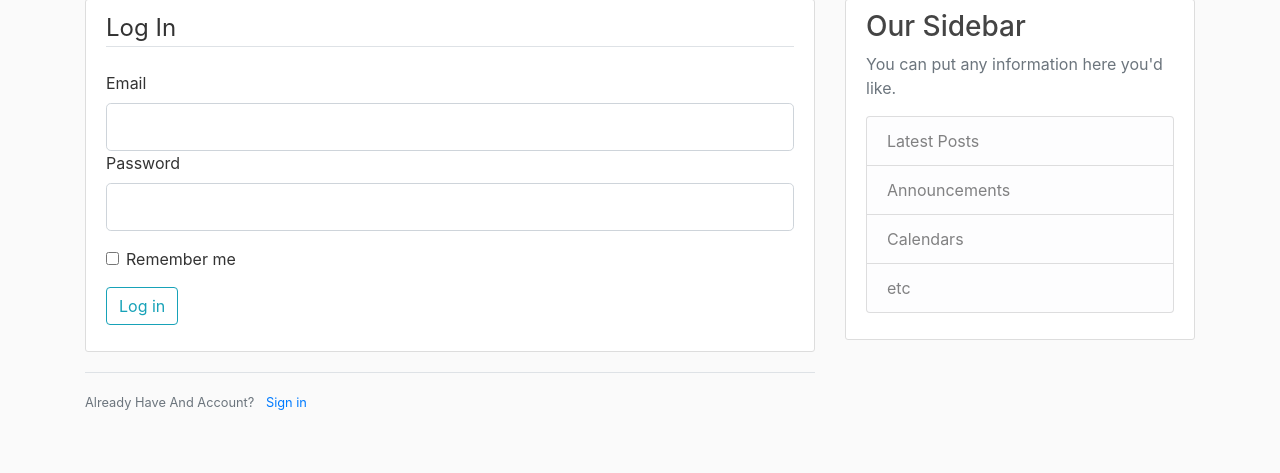
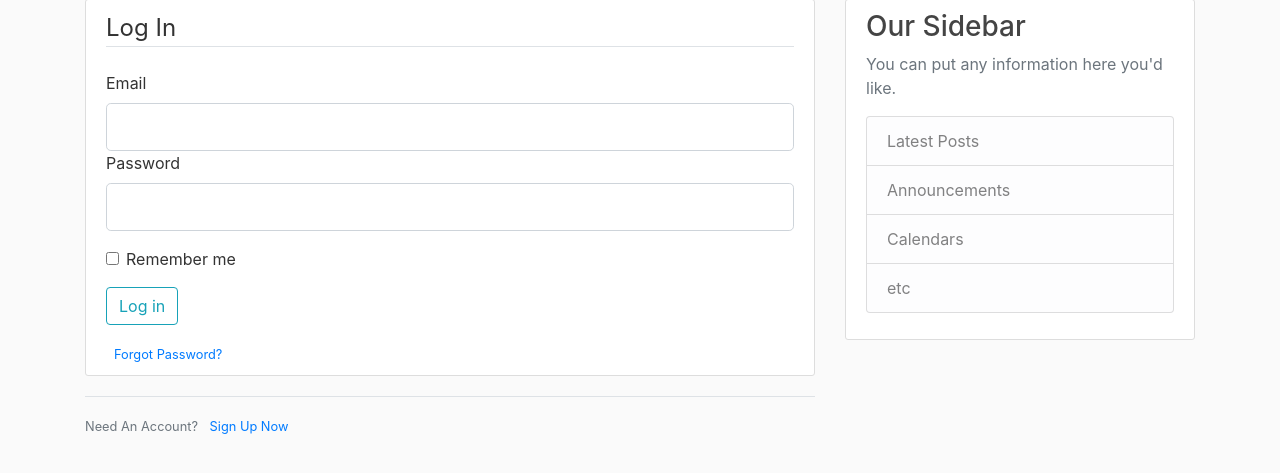
Before and after one commit to smihaylov69/Flask-API, a Flask app: page /login in a window 1280 px wide. Shown: the part 81-554 px from the top of the page. Run offline with Flask 3, Linux system fonts and the light colour scheme.

Commit message:
Adding a forgot password

```diff
--- a/templates/login.html
+++ b/templates/login.html
@@ -38,11 +38,14 @@
             <div class="form-group">
                 {{ form.submit(class = "btn btn-outline-info") }}
             </div>
+            <small class="text-muted ml-2">
+                <a href="#">Forgot Password?</a>
+            </small>
         </form>
     </div>
     <div class="border-top pt-3">
         <small class="text-muted">
-            Already Have And Account? <a class="ml-2" href="{{ url_for('login') }}">Sign in</a>
+            Need An Account? <a class="ml-2" href="{{ url_for('register') }}">Sign Up Now</a>
         </small>
     </div>
 {% endblock content%}
--- a/templates/register.html
+++ b/templates/register.html
@@ -65,7 +65,7 @@
     </div>
     <div class="border-top pt-3">
         <small class="text-muted">
-            Already Have And Account? <a class="ml-2" href="{{ url_for('login') }}">Sign in</a>
+            Already Have An Account? <a class="ml-2" href="{{ url_for('login') }}">Sign In</a>
         </small>
     </div>
 {% endblock content%}
```
